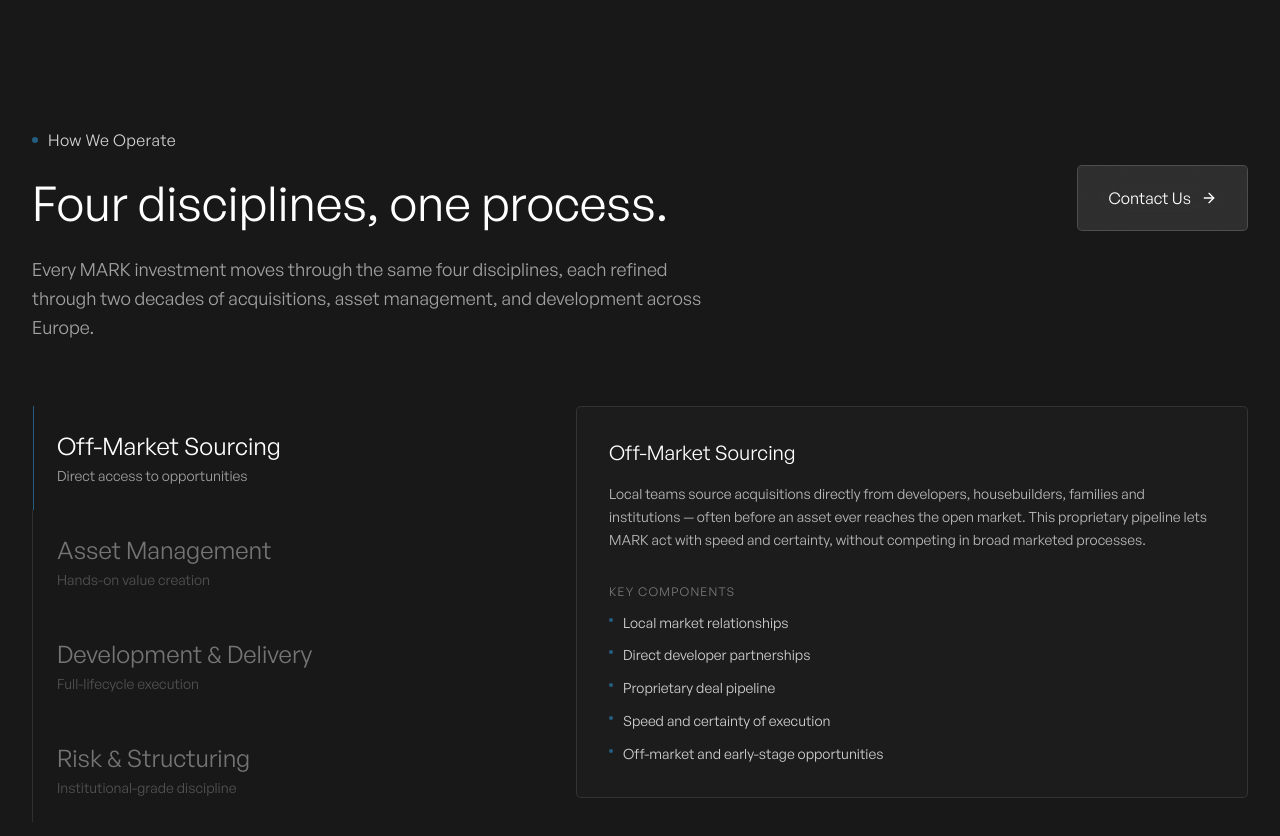
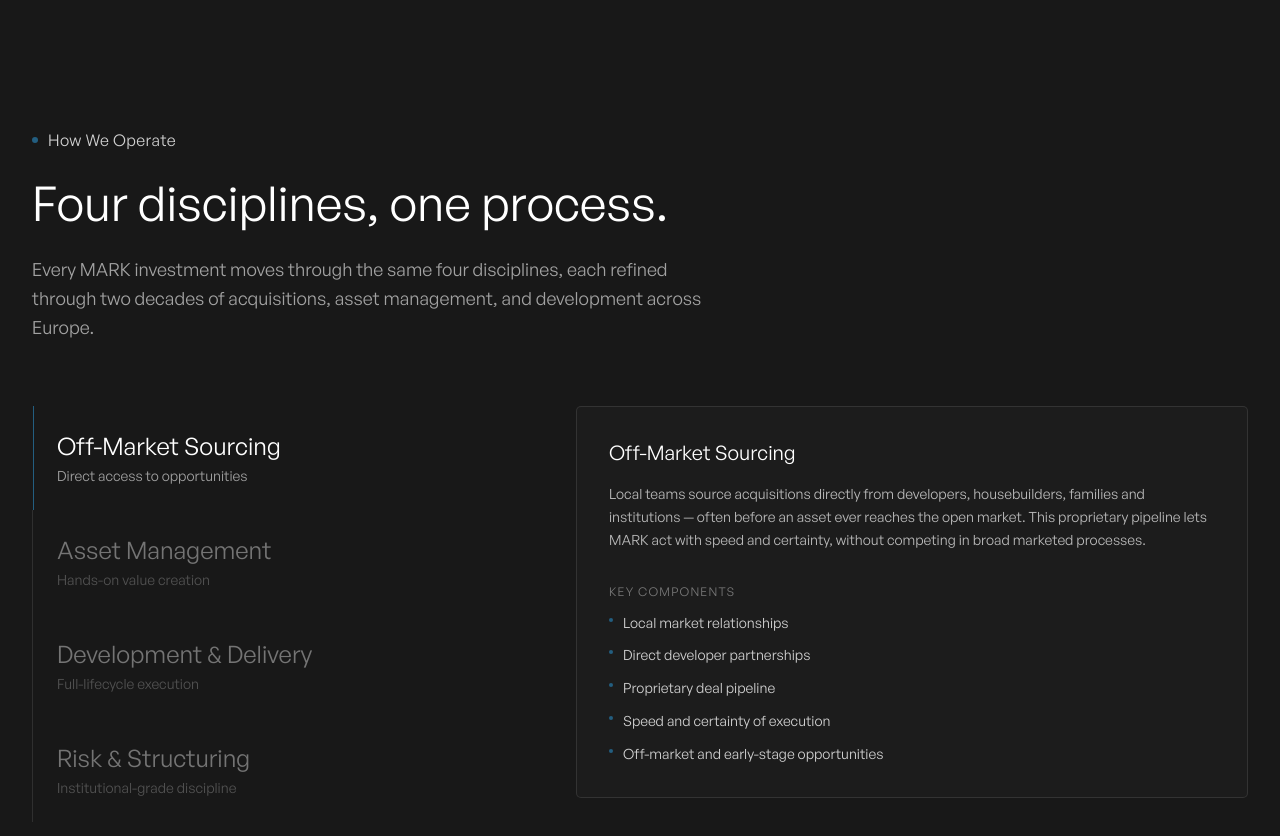
Before and after one commit to dmytrodzandzava-maker/mark-capital, a Next.js app: page /about-us in a window 1280 px wide. Shown: the part 2920-3756 px from the top of the page. Built offline with nearby package versions, Linux system fonts and the light colour scheme.

Commit message:
ApproachSection: remove Contact Us button

```diff
--- a/components/ApproachSection.tsx
+++ b/components/ApproachSection.tsx
@@ -2,7 +2,6 @@
 
 import { AnimatePresence, motion } from "framer-motion";
 import { useState } from "react";
-import Button from "./Button";
 import Eyebrow from "./Eyebrow";
 import Reveal from "./Reveal";
 import RevealText from "./RevealText";
@@ -15,24 +14,12 @@ export default function ApproachSection() {
   return (
     <section data-header-theme="dark" className="bg-ink px-5 py-24 sm:px-8 sm:py-32">
       <div className="mx-auto max-w-[1400px]">
-        <div className="flex flex-col gap-6 sm:flex-row sm:items-end sm:justify-between">
-          <div>
         <Reveal>
           <Eyebrow light>How We Operate</Eyebrow>
         </Reveal>
         <h2 className="mt-6 max-w-2xl text-[clamp(1.75rem,4.5vw,3rem)] font-normal leading-[1.15] text-white">
           <RevealText delay={0.05}>Four disciplines, one process.</RevealText>
         </h2>
-          </div>
-
-          <Reveal delay={0.15} className="shrink-0">
-            <div className="inline-block rounded-xs border border-white/15 bg-white/10 p-1.5 backdrop-blur-xl [will-change:backdrop-filter]">
-              <Button href="/contact" variant="light" className="border-0">
-                Contact Us
-              </Button>
-            </div>
-          </Reveal>
-        </div>
 
         <Reveal delay={0.1}>
           <p className="mt-6 max-w-2xl text-base leading-relaxed text-white/60 md:text-lg">
```
Lines whose indentation alone changed are shown as unchanged.
